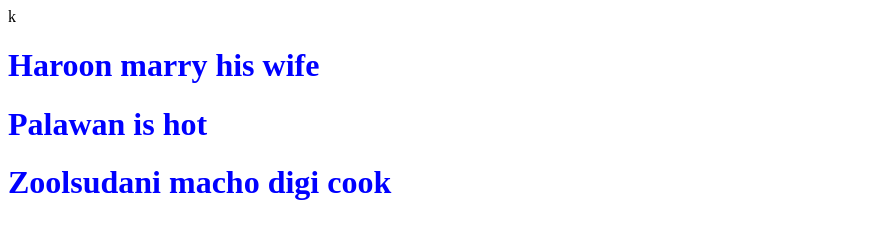
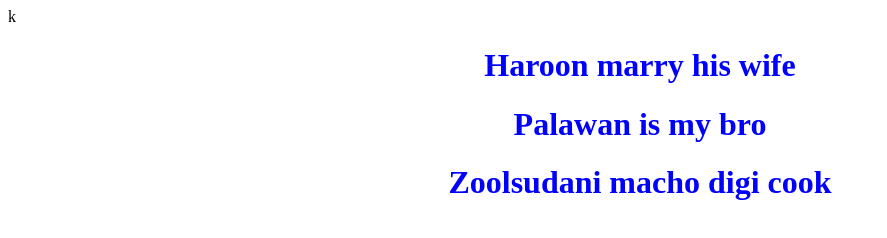
Before and after one commit to haroonbaacha/60-days-challenge, a plain HTML site: page index.html in a window 1280 px wide. Shown: the whole page, without its empty margins (0-887 px from the left). Drawn offline with Linux system fonts and the light colour scheme.

Commit message:
Add files via upload

```diff
--- a/index.html
+++ b/index.html
@@ -8,7 +8,7 @@
 </head>
 <body>
     <h1>Haroon marry his wife</h1>
-    <h1>Palawan is hot</h1>
+    <h1>Palawan is my bro</h1>
     <h1>Zoolsudani macho digi cook</h1>
 </body>
 </html>
--- a/syle.css
+++ b/syle.css
@@ -1,3 +1,4 @@
 h1{
     color: blue;
+    text-align: center  ;
 }
```
